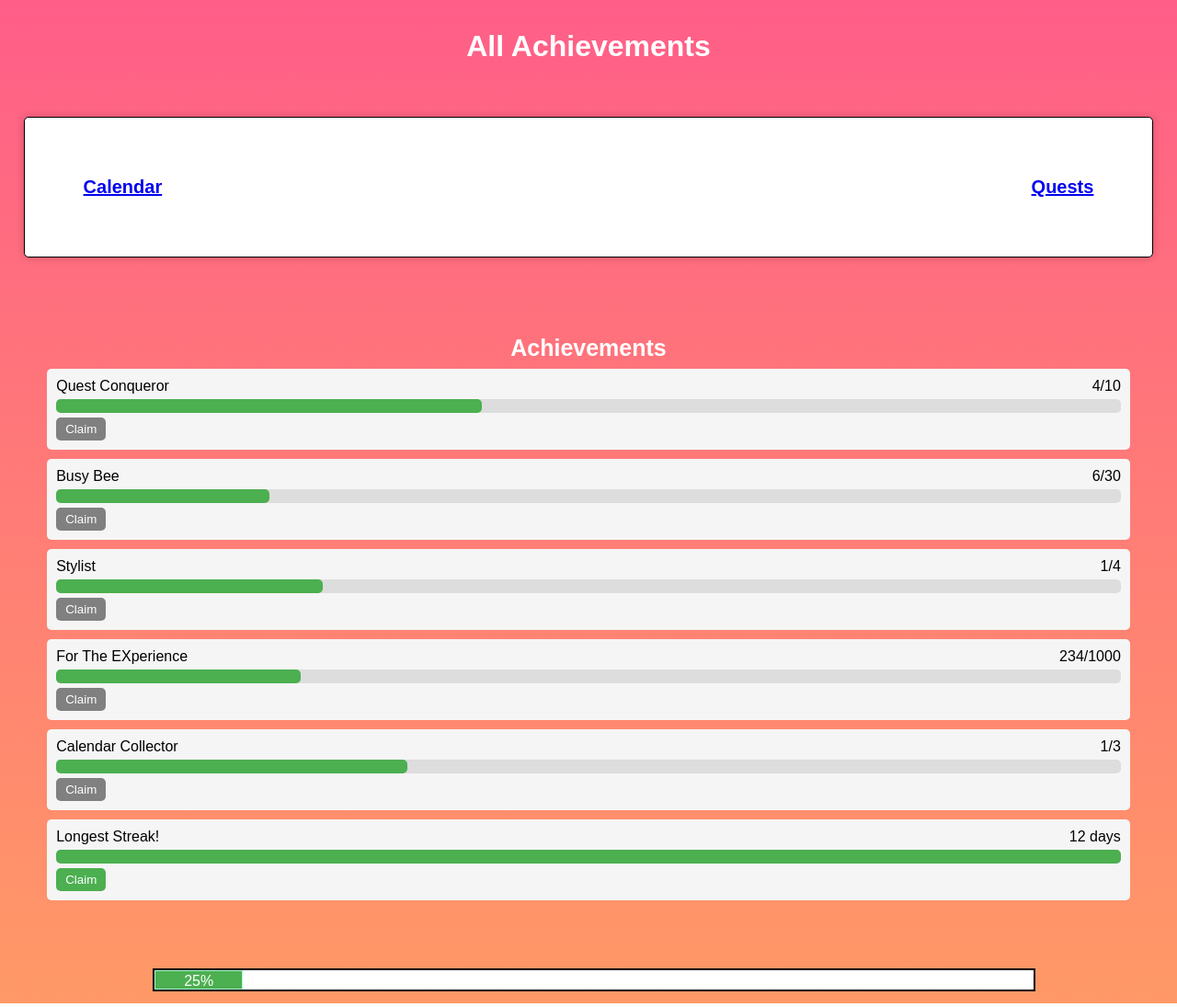
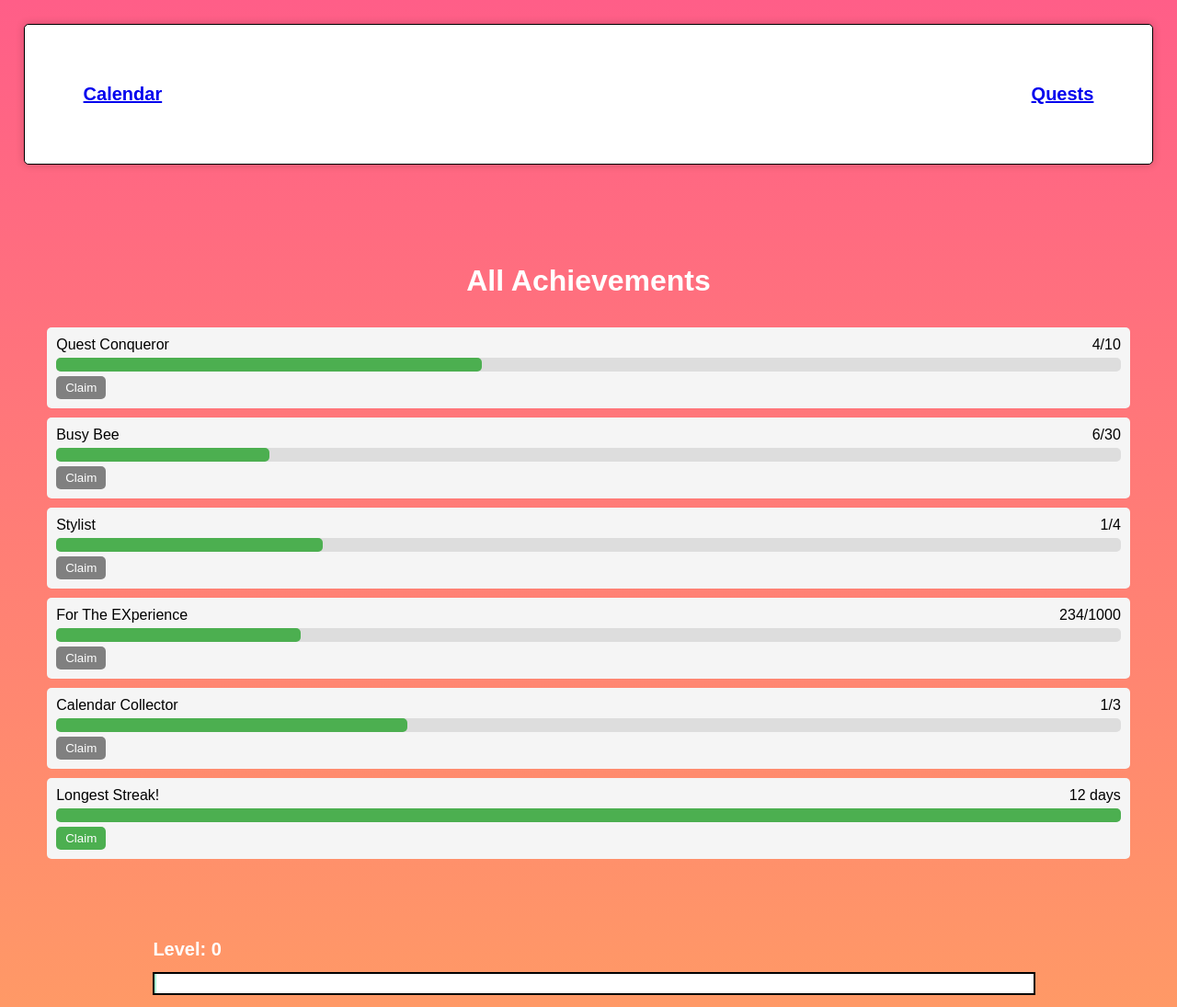
Before and after one commit to ArcherCHI/CalendarQuest, a plain HTML site: page achievements.html in a window 1280 px wide. Shown: the whole page at 92% size. Drawn offline with Linux system fonts and the light colour scheme.

Commit message:
Fix XP bar for achievement and quest pages

```diff
--- a/achievements.html
+++ b/achievements.html
@@ -6,11 +6,9 @@
     <meta name="viewport" content="width=device-width, initial-scale=1.0">
     <title>Achievements</title>
     <link rel="stylesheet" href="style.css" />
-    <script src = "calendar.js" defer></script>
-
+    <script src = "level.js" defer></script>
 </head>
 <body>
-    <h1>All Achievements</h1>
     <!-- When an Achievement is claimed, XP is rewarded and the claim button is once again disabled with a longer incentive -->
 
     <div class="navBar">
@@ -20,7 +18,7 @@
 
     <!-- Number of Quests Completed -->
     <div class="achievement-list" style="margin: 2%; padding: 2%;">
-        <h2>Achievements</h2>
+        <h1>All Achievements</h1>
         <div class="achievement" style="background-color:#f5f5f5; padding:10px; margin-bottom:10px; border-radius:5px;">
             <span>Quest Conqueror</span>
             <span style="float:right;">4/10</span>
@@ -81,7 +79,9 @@
         </div>
 
     </div>
-
+    <div>
+        <h4>Level: <span id="level"></span></h4>
+    </div>
     <div class="XP" id="XP" style="margin-left:13%; margin-right:10%;">
         <div id="xpBar">25%</div>
     </div>
--- a/level.js
+++ b/level.js
@@ -40,7 +40,7 @@ if (typeof(Storage) !== "undefined") {
   // Retrieve and set XP
   xp = parseInt(localStorage.getItem("xp")) || 0;
   updateXPBar();
-  console.log("Set XP to " + xp)
+  console.log("Set XP to " + xp + " out of " + amountToLevelUp +" needed")
 } else {
   levelElement.innerHTML = "Web storage not supported";
 }
--- a/quests.js
+++ b/quests.js
@@ -262,6 +262,9 @@ function dailyReset() {
   } else {
     console.log("Current month has not changed")
   }
+
+  // Update last login
+  localStorage.setItem("lastLoginDate", today.toDateString());
 }
 
 // Helper to calculate week number
```
Also changed, not shown: quests.html (+3 -2 lines).
